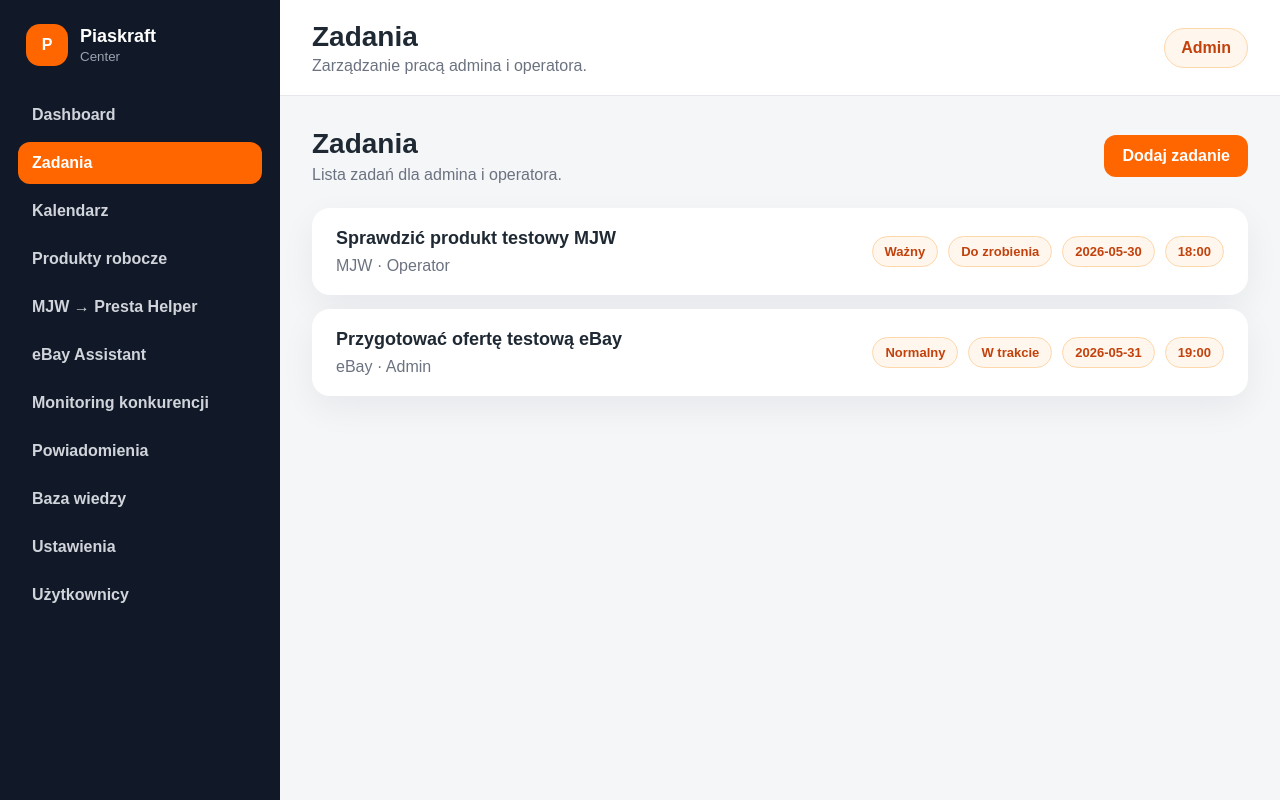
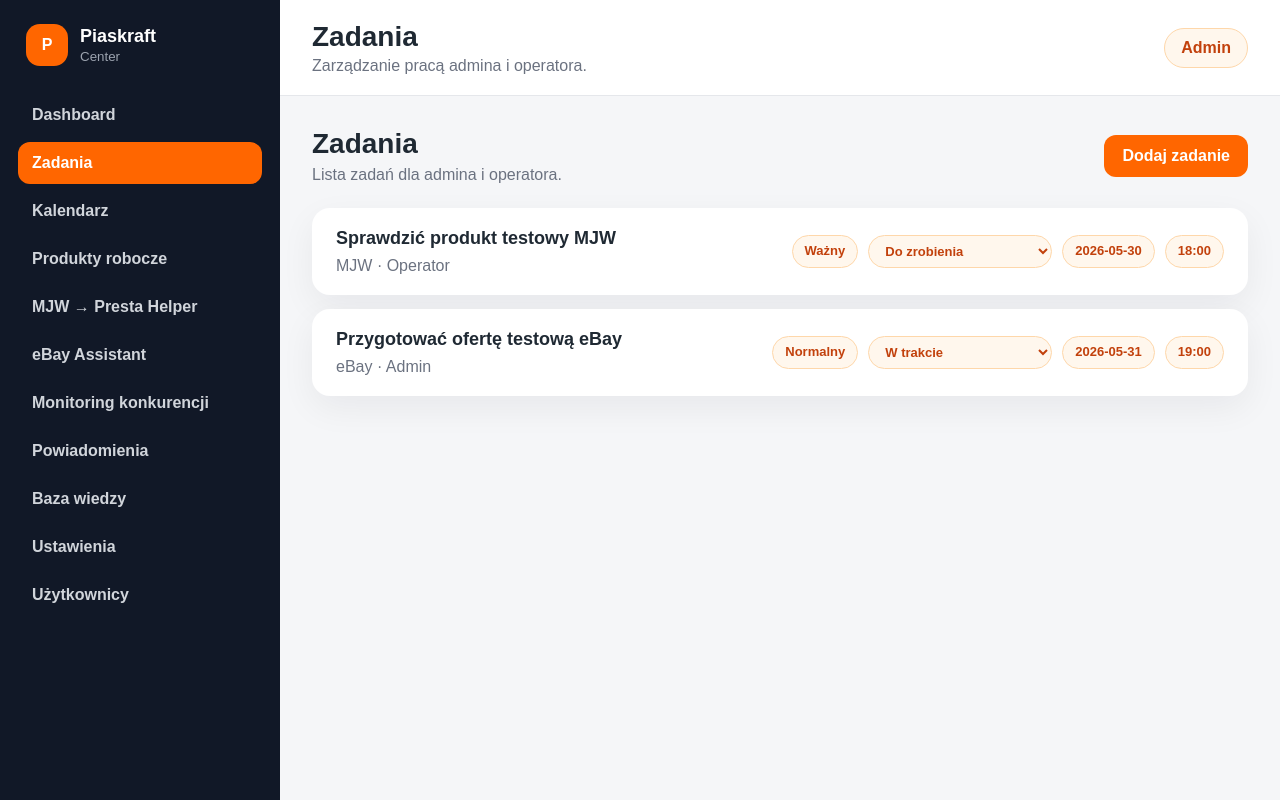
Before and after one commit to Piaskraft/piaskraft-center, a React (Vite) app in the folder apps/web/: page /zadania in a window 1280 px wide. Built offline with nearby package versions, Linux system fonts and the light colour scheme.

Commit message:
Add task status change

```diff
--- a/apps/web/src/layouts/AppLayout.css
+++ b/apps/web/src/layouts/AppLayout.css
@@ -275,3 +275,13 @@
   font-weight: 700;
   cursor: pointer;
 }
+.status-select {
+  background: #fff7ed;
+  border: 1px solid #fed7aa;
+  color: #c2410c;
+  border-radius: 999px;
+  padding: 7px 12px;
+  font-size: 13px;
+  font-weight: 700;
+  cursor: pointer;
+}
--- a/apps/web/src/pages/TasksPage.tsx
+++ b/apps/web/src/pages/TasksPage.tsx
@@ -1,7 +1,16 @@
 import { useState } from 'react';
 import { TaskForm, type NewTaskData } from '../features/tasks/TaskForm';
 import { tasks as initialTasks } from '../features/tasks/taskMockData';
-import type { Task } from '../features/tasks/taskTypes';
+import type { Task, TaskStatus } from '../features/tasks/taskTypes';
+
+const taskStatuses: TaskStatus[] = [
+  'Nowe',
+  'Do zrobienia',
+  'W trakcie',
+  'Czeka na sprawdzenie',
+  'Zrobione',
+  'Anulowane',
+];
 
 export function TasksPage() {
   const [tasks, setTasks] = useState<Task[]>(initialTasks);
@@ -27,6 +36,22 @@ export function TasksPage() {
 
     setTasks((currentTasks) => [task, ...currentTasks]);
     setIsFormVisible(false);
+  }
+
+  function handleChangeTaskStatus(taskId: number, status: TaskStatus) {
+    const today = new Date().toISOString().slice(0, 10);
+
+    setTasks((currentTasks) =>
+      currentTasks.map((task) =>
+        task.id === taskId
+          ? {
+              ...task,
+              status,
+              updatedAt: today,
+            }
+          : task,
+      ),
+    );
   }
 
   return (
@@ -59,7 +84,19 @@ export function TasksPage() {
 
             <div className="task-meta">
               <span>{task.priority}</span>
-              <span>{task.status}</span>
+
+              <select
+                className="status-select"
+                value={task.status}
+                onChange={(event) =>
+                  handleChangeTaskStatus(task.id, event.target.value as TaskStatus)
+                }
+              >
+                {taskStatuses.map((status) => (
+                  <option key={status}>{status}</option>
+                ))}
+              </select>
+
               {task.date && <span>{task.date}</span>}
               {task.time && <span>{task.time}</span>}
             </div>
```
